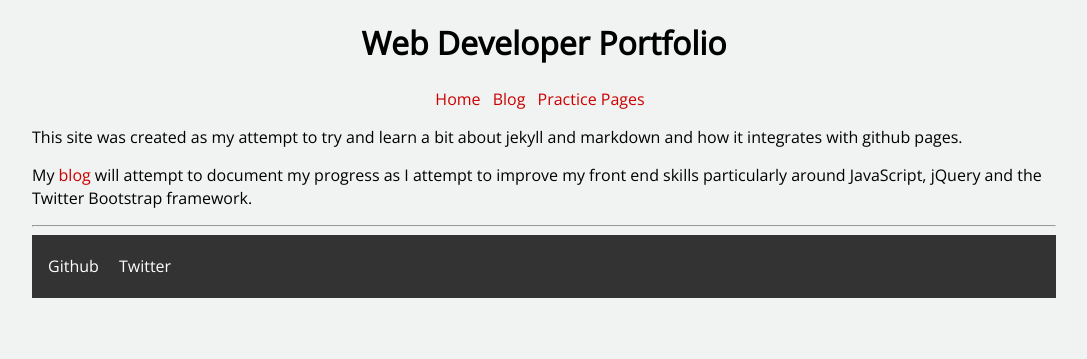
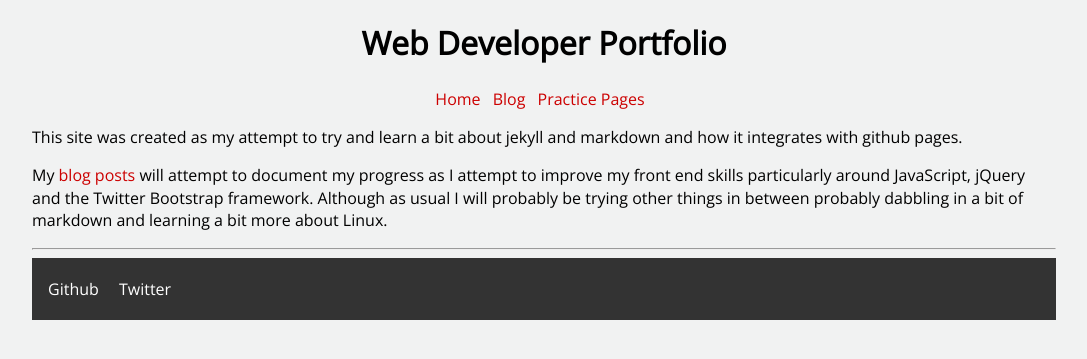
Before and after one commit to cguttweb/cguttweb.github.io, a Jekyll site: the page built from index.html, in a window 1280 px wide. Shown: the top 359 px of the page, without its empty margins (96-1183 px from the left). Built offline with Jekyll 4.4.1, drawn with Linux system fonts in a browser that asks for light colours.

Commit message:
changed index content

```diff
--- a/index.html
+++ b/index.html
@@ -6,5 +6,5 @@ title: Web Developer Portfolio
 
 <div class="content">
 	<p>This site was created as my attempt to try and learn a bit about jekyll and markdown and how it integrates with github pages.</p>
-	<p>My <a href="/blog" target="_blank">blog</a> will attempt to document my progress as I attempt to improve my front end skills particularly around JavaScript, jQuery and the Twitter Bootstrap framework. </p>
+	<p>My <a href="/blog" target="_blank">blog posts</a> will attempt to document my progress as I attempt to improve my front end skills particularly around JavaScript, jQuery and the Twitter Bootstrap framework. Although as usual I will probably be trying other things in between probably dabbling in a bit of markdown and learning a bit more about Linux. </p>
 </div>
```
